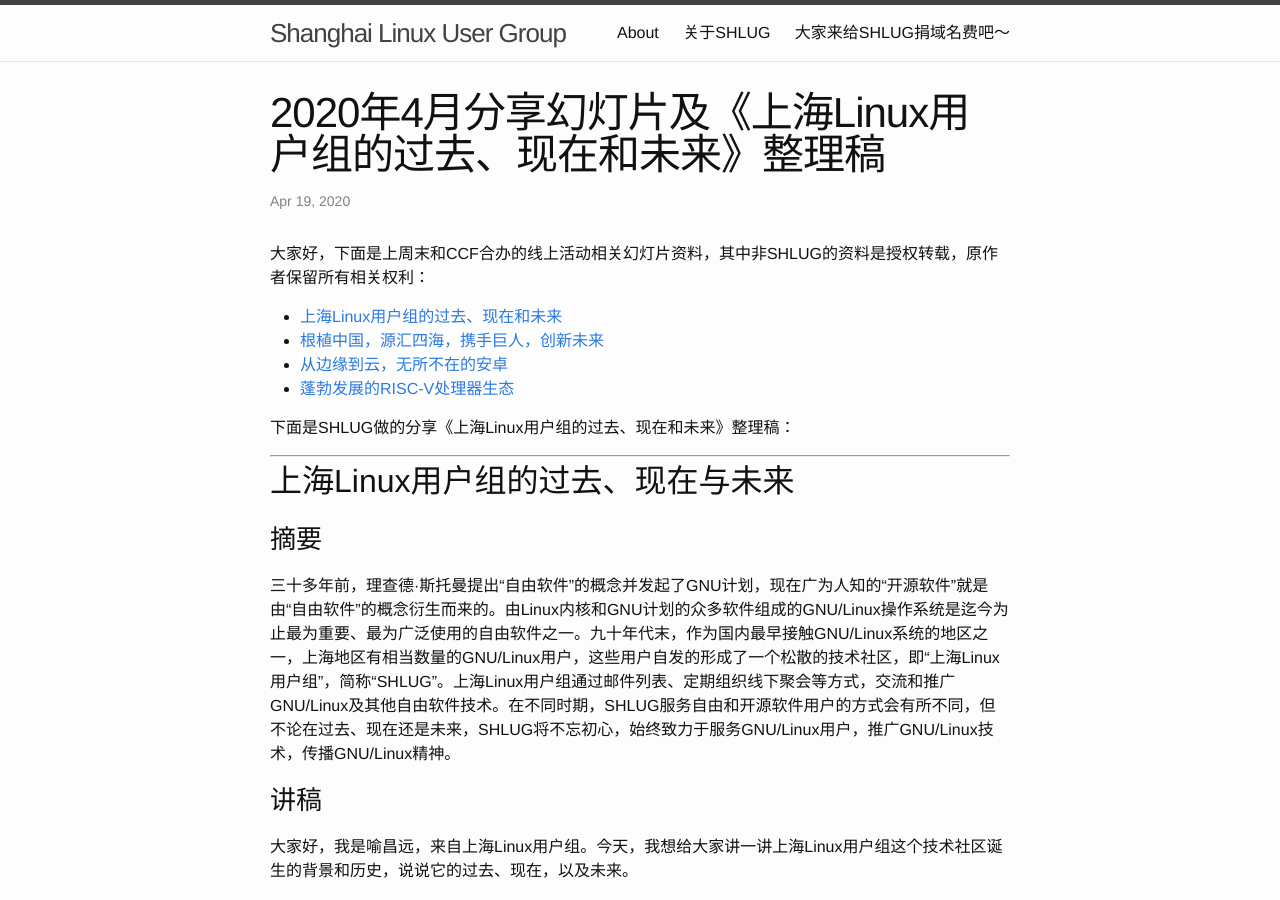
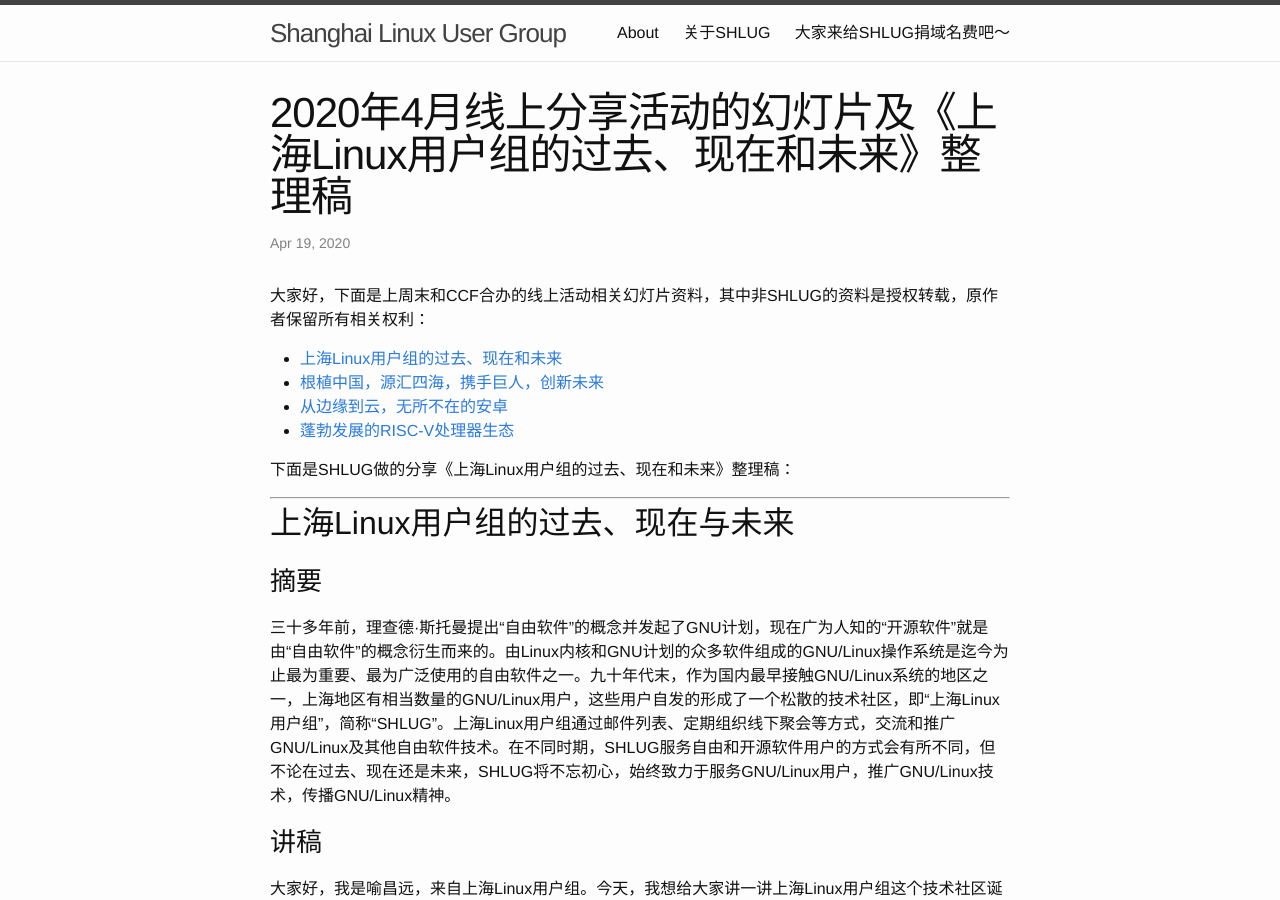
Before and after one commit to shanghailug/shanghailug.github.io, a Jekyll site: the page built from _posts/2020-04-19-april-online-meetup-res.md, in a window 1280 px wide and 900 px high. Built offline with Jekyll 4.4.1, drawn with Linux system fonts in a browser that asks for light colours.

Commit message:
minor title update.

```diff
--- a/_posts/2020-04-19-april-online-meetup-res.md
+++ b/_posts/2020-04-19-april-online-meetup-res.md
@@ -1,6 +1,6 @@
 ---
 layout: post
-title: 2020年4月分享幻灯片及《上海Linux用户组的过去、现在和未来》整理稿
+title: 2020年4月线上分享活动的幻灯片及《上海Linux用户组的过去、现在和未来》整理稿
 date:   2020-04-19 20:00:00 +0800
 categories: monthly
 ---
```
